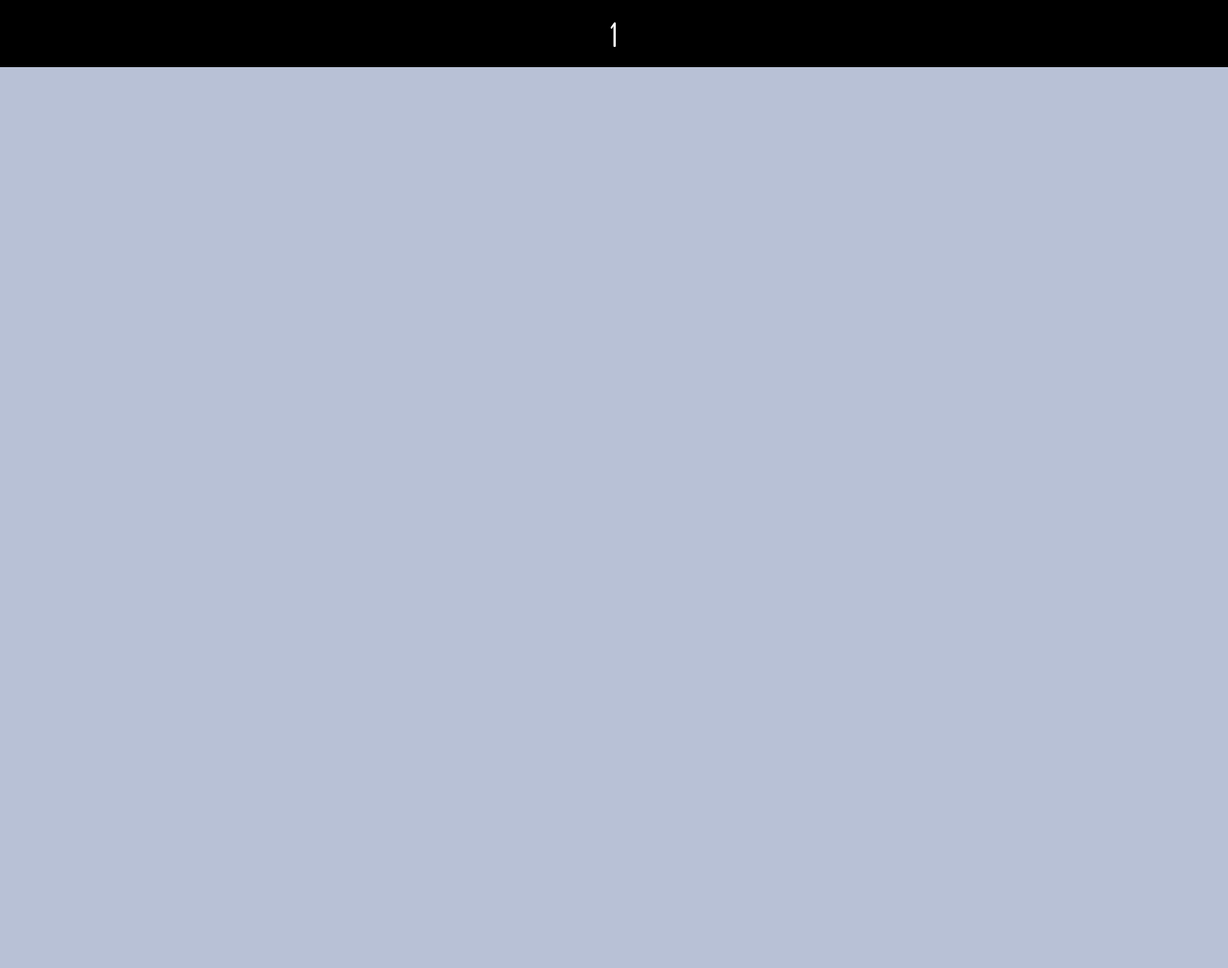
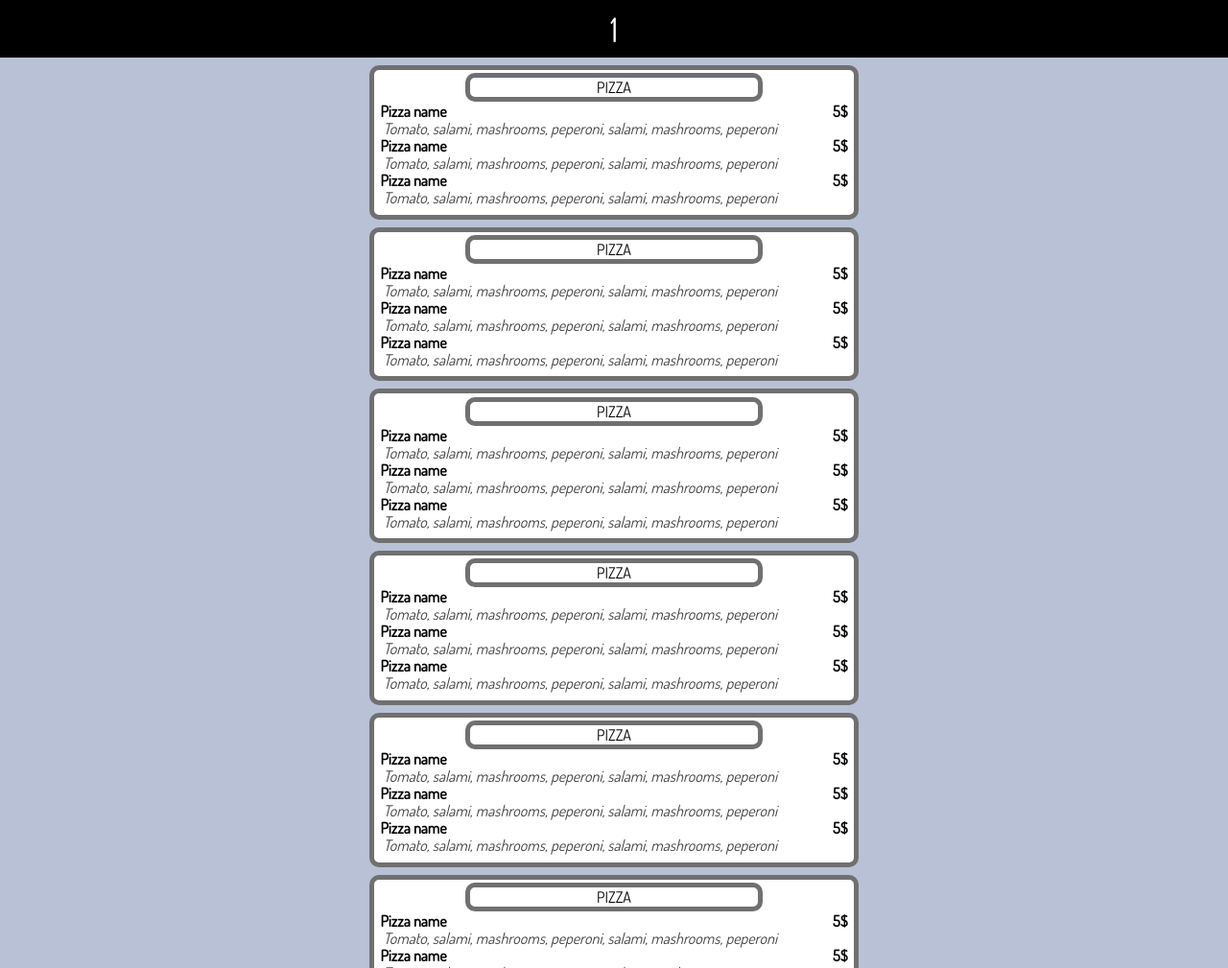
Before and after one commit to amatviychuk/Qfood, a React app in the folder qfood-web/: page /1 in a window 1280 px wide. Shown: the top 1009 px of the page at 96% size. Before the commit the page ends 800 px from the top, so only its background shows below. Built offline with nearby package versions, Linux system fonts and the light colour scheme.

Commit message:
💅💅💅

```diff
--- a/qfood-web/src/components/App.css
+++ b/qfood-web/src/components/App.css
@@ -1,3 +1,4 @@
 body {
   background-color: #B8C1D6;
+  font-family: 'Dosis', sans-serif;
 }
--- /dev/null
+++ b/qfood-web/src/components/MenuBlock.css
@@ -0,0 +1,44 @@
+.block {
+    width: 90%;
+    height: auto;
+    border: 5px solid #707070;
+    border-radius: 10px;
+    margin-top: 0.5em;
+    max-width: 500px;
+    min-width: 300px;
+    background-color: #ffffff;
+    padding-bottom: 0.6em;
+}
+
+.block_name {
+    width: 60%;
+    height: auto;
+    border: 5px solid #707070;
+    border-radius: 10px;
+    margin: auto;
+    margin-top: 0.2em;
+    display: flex;
+    justify-content: center;
+    align-items: center;
+}
+
+.product {
+    display: flex;
+    justify-content: space-between;
+    margin: 0 0.4em;
+}
+
+.product .name {
+    font-weight: bold;
+}
+
+.product .price {
+    font-weight: bold;
+}
+
+.ingredients {
+    margin: 0 0.6em;
+    color: #404040;
+    font-style: italic;
+    line-height: 100%;
+}
--- /dev/null
+++ b/qfood-web/src/components/MenuBlock.js
@@ -0,0 +1,34 @@
+import React from 'react';
+import './MenuBlock.css';
+
+class MenuBlock extends React.Component {
+    render() {
+        return (
+         <div className='block'>
+             <div className='block_name'>
+                PIZZA
+             </div>
+             <div className='product'>
+                <div className='name'>Pizza name</div>
+                <div className='price'>5$</div>
+             </div>
+             <div className='ingredients'>Tomato, salami, mashrooms, peperoni, salami, mashrooms, peperoni</div>
+
+             <div className='product'>
+                <div className='name'>Pizza name</div>
+                <div className='price'>5$</div>
+             </div>
+             <div className='ingredients'>Tomato, salami, mashrooms, peperoni, salami, mashrooms, peperoni</div>
+
+             <div className='product'>
+                <div className='name'>Pizza name</div>
+                <div className='price'>5$</div>
+             </div>
+             <div className='ingredients'>Tomato, salami, mashrooms, peperoni, salami, mashrooms, peperoni</div>
+
+         </div>
+        );
+    }
+}
+
+export default MenuBlock;
--- a/qfood-web/src/components/Restaurant.css
+++ b/qfood-web/src/components/Restaurant.css
@@ -1,6 +1,6 @@
 .header {
     width: 100%;
-    height: 2em;
+    height: 1.7em;
     background-color: #000000;
     color: #ffffff;
     font-family: 'Dosis', sans-serif;
@@ -8,5 +8,13 @@
     display: flex;
     justify-content: center;
     align-items: center;
+    /* position: fixed;
+    overflow: hidden; */
+}
 
+.menu_column {
+    display: flex;
+    justify-content: center;
+    align-items: center;
+    flex-direction: column;
 }
--- a/qfood-web/src/components/Restaurant.js
+++ b/qfood-web/src/components/Restaurant.js
@@ -1,11 +1,25 @@
 import React from 'react';
 import './Restaurant.css';
+import MenuBlock from './MenuBlock';
 
 class Restaurant extends React.Component {
     render() {
         const rest_name = this.props.match.params.rest_name;
         return (
-            <div className='header'>{rest_name}</div>
+            <div>
+                <div className='header'>{rest_name}</div>
+                <div className='menu_column'>
+                    <MenuBlock />
+                    <MenuBlock />
+                    <MenuBlock />
+                    <MenuBlock />
+                    <MenuBlock />
+                    <MenuBlock />
+                    <MenuBlock />
+                    <MenuBlock />
+                    <MenuBlock />
+                </div>
+            </div>
         );
     }
 }
```
